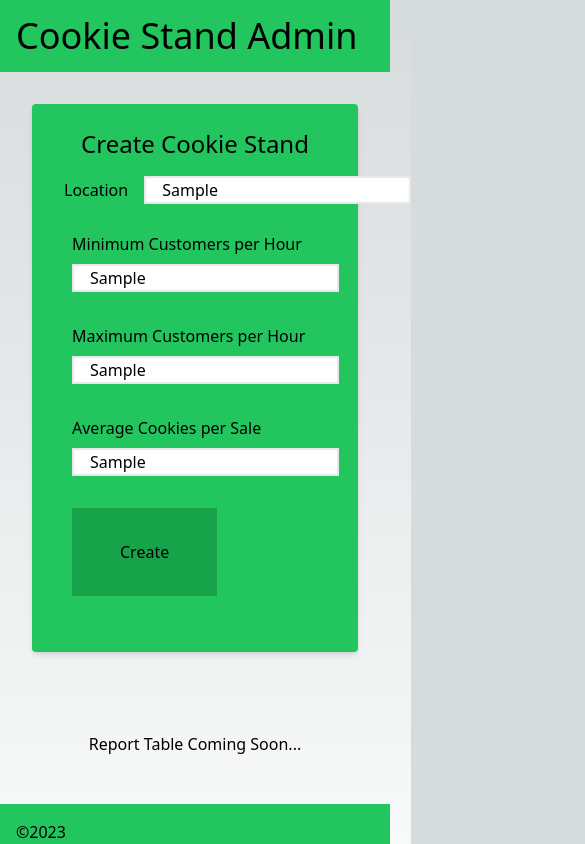
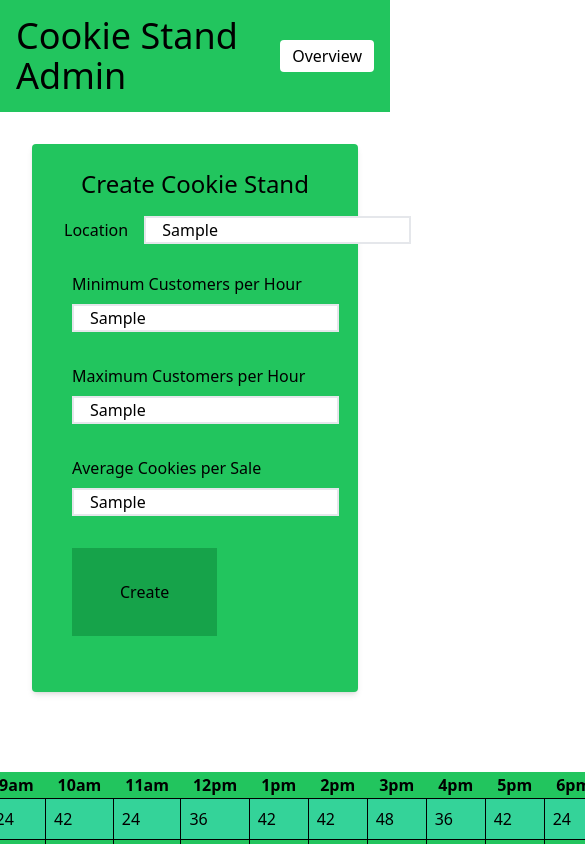
Before and after one commit to darranholmes74/cookie-stand-admin, a Next.js app: page / in a window 390 px wide. Both pictures are taken after typing "Sample", "Sample", "Sample", "Sample" into the empty fields and a click on the button "Create". Shown: the top 844 px of the page, 585 px wide, since content can reach past the window. Built offline with nearby package versions, Linux system fonts and the light colour scheme.

Commit message:
turning in lab 38

```diff
--- /dev/null
+++ b/components/createform.js
@@ -0,0 +1,50 @@
+import React from "react";
+
+export default function CreateForm({ incrementTableCount, reports, setReports }){
+    const createCookieStand = (event) => {
+        event.preventDefault();
+        const form = event.target;
+        const data = new FormData(form);
+        const jsonData = Object.fromEntries(data.entries());
+
+        // Display the form data as JSON on the screen
+        // const pre = document.createElement('pre');
+        // pre.textContent = JSON.stringify(jsonData, null, 2);
+        // document.body.appendChild(pre);
+        incrementTableCount();
+
+        const newReport = {
+            location: jsonData.location,
+            hourly_sales: [48, 42, 30, 24, 42, 24, 36, 42, 42, 48, 36, 42, 24, 36]
+        };
+        setReports([...reports, newReport]);
+
+    };
+    return(
+        <form onSubmit={createCookieStand} className="bg-green-500 shadow-md rounded px-8 pt-6 pb-8 mb-4">
+            <h2 className="flex justify-center text-black mb-4 text-2xl">Create Cookie Stand</h2>
+            <div className="flex flex-row items-center justify-between pb-5">
+                <label htmlFor="location" className="block text-black mr-4">Location</label>
+                <input name="location" id="location" className="flex-1 px-4 border-2 border-gray-200"/>
+            </div>
+            <div className="flex flex-wrap">
+            <div className="p-2 w-full md:w-1/4 mb-4 md:mb-0">
+                <label htmlFor="minimum" className="flex block text-black mb-2">Minimum Customers per Hour</label>
+                <input name="minimum" id="minimum" className=" px-4 border-2 border-gray-200"/>
+            </div>
+            <div className="p-2 w-full md:w-1/4 mb-4 md:mb-0">
+                <label htmlFor="maximum" className="flex block text-black mb-2">Maximum Customers per Hour</label>
+                <input name="maximum" id="maximum" className=" px-4 border-2 border-gray-200"/>
+            </div>
+            <div className="p-2 w-full md:w-1/4 mb-4 md:mb-0">
+                <label htmlFor="average" className="flex block text-black mb-2">Average Cookies per Sale</label>
+                <input name="average" id="average" className=" px-4 border-2 border-gray-200"/>
+            </div>
+            <div className="p-2 w-full md:w-1/4 mb-4 md:mb-0">
+                <button className="bg-green-600 text-black py-8 px-12" name="create">Create</button>
+            </div>
+            </div>
+
+        </form>
+    )
+}
--- /dev/null
+++ b/components/data.js
@@ -0,0 +1 @@
+export const hours = ['6am', '7am', '8am', '9am', '10am', '11am', '12pm', '1pm', '2pm', '3pm', '4pm', '5pm', '6pm', '7pm'];
--- /dev/null
+++ b/components/footer.js
@@ -0,0 +1,12 @@
+import React from 'react';
+
+export default function Footer({ tableCount }) {
+  return (
+    <footer>
+      <p className="flex items-center justify-between p-4 bg-green-500 text-black">
+        {tableCount} Locations World Wide
+        &copy;2023
+      </p>
+    </footer>
+  );
+}
--- /dev/null
+++ b/components/header.js
@@ -0,0 +1,14 @@
+
+
+export default function Header(){
+    return(
+        <header className="flex items-center justify-between p-4 bg-green-500 text-black">
+            <div>
+                <h1 className="text-4xl">Cookie Stand Admin</h1>
+            </div>
+            <div>
+                <button className="bg-white text-black rounded py-1 px-3 ">Overview</button>
+            </div>
+        </header>
+    )
+}
--- /dev/null
+++ b/components/reportTable.js
@@ -0,0 +1,53 @@
+
+import { hours } from '../components/data'
+
+export default function ReportTable({ reports }) {
+  if (!Array.isArray(reports) || reports.length === 0) {
+    return <h2>No Cookie Stands Available</h2>;
+  }
+
+  const totalCookiesPerHour = new Array(14).fill(0);
+  reports.forEach((report) => {
+    report.hourly_sales.forEach((cookies, i) => {
+      totalCookiesPerHour[i] += cookies;
+    });
+  });
+
+  return (
+    <table className="bg-green-500 shadow-md rounded px-8 pt-6 pb-8 mb-4">
+
+      <thead>
+        <tr>
+          <th className="pl-8 pr-8">Location</th>
+          {hours.map(hour => (
+            <th className="pl-3 pr-3" key={hour}>{hour}</th>
+          ))}
+          <th>Totals</th>
+        </tr>
+      </thead>
+      <tbody>
+        {reports.map((report) => {
+            let rowTotal = report.hourly_sales.reduce((a, b) => a + b, 0);
+            return (
+                <tr key={report.id}>
+                    <td>{report.location}</td>
+                    {report.hourly_sales.map((cookies, i) => (
+                        <td key={i}>{cookies}</td>
+                    ))}
+                    <td>{rowTotal}</td>
+                </tr>
+            )
+        })}
+    </tbody>
+      <tfoot>
+        <tr>
+          <td>Totals</td>
+          {totalCookiesPerHour.map((cookies, i) => (
+            <td key={i}>{cookies}</td>
+          ))}
+          <td>{totalCookiesPerHour.reduce((a, b) => a + b, 0)}</td>
+        </tr>
+      </tfoot>
+    </table>
+  );
+}
--- a/pages/index.js
+++ b/pages/index.js
@@ -2,67 +2,42 @@ import Image from 'next/image'
 import Head from 'next/head'
 import React from 'react';
 import { Inter } from 'next/font/google'
+import Header from '../components/Header';
+import CreateForm from "@/components/createform";
+import { useState } from "react";
+import Footer from "@/components/footer";
+import ReportTable from "@/components/reportTable";
 
 const inter = Inter({ subsets: ['latin'] })
 
 export default function Home() {
-    const createCookieStand = (event) => {
-        event.preventDefault();
-        const form = event.target;
-        const data = new FormData(form);
-        const jsonData = Object.fromEntries(data.entries());
-        alert('Form submitted!');
+    const [tableCount, setTableCount] = useState(0);
 
-        // Display the form data as JSON on the screen
-        const pre = document.createElement('pre');
-        pre.textContent = JSON.stringify(jsonData, null, 2);
-        document.body.appendChild(pre);
-    };
+  const incrementTableCount = () => {
+    setTableCount(tableCount + 1);
+  };
+
+  const [reports, setReports] = React.useState([]);
+
   return (
     <div>
-      <Head>
+        <Head>
            <title>Cookie Stand Admin</title>
           <meta name="description" content="Generated by create next app" />
           <link rel="icon" href="/favicon.ico" />
-      </Head>
-        <header className="flex items-center justify-between p-4 bg-green-500 text-black">
-            <h1 className="text-4xl">Cookie Stand Admin</h1>
-        </header>
+        </Head>
+        <Header />
         <main>
             <div className="p-8">
-                    <form onSubmit={createCookieStand} className="bg-green-500 shadow-md rounded px-8 pt-6 pb-8 mb-4">
-                        <h2 className="flex justify-center text-black mb-4 text-2xl">Create Cookie Stand</h2>
-                        <div className="flex flex-row items-center justify-between pb-5">
-                            <label htmlFor="location" className="block text-black mr-4">Location</label>
-                            <input name="location" id="location" className="flex-1 px-4 border-2 border-gray-200"/>
-                        </div>
-                         <div className="flex flex-wrap">
-                            <div className="p-2 w-full md:w-1/4 mb-4 md:mb-0">
-                                <label htmlFor="minimum" className="flex block text-black mb-2">Minimum Customers per Hour</label>
-                                <input name="minimum" id="minimum" className=" px-4 border-2 border-gray-200"/>
-                            </div>
-                            <div className="p-2 w-full md:w-1/4 mb-4 md:mb-0">
-                                <label htmlFor="maximum" className="flex block text-black mb-2">Maximum Customers per Hour</label>
-                                <input name="maximum" id="maximum" className=" px-4 border-2 border-gray-200"/>
-                            </div>
-                            <div className="p-2 w-full md:w-1/4 mb-4 md:mb-0">
-                                <label htmlFor="average" className="flex block text-black mb-2">Average Cookies per Sale</label>
-                                <input name="average" id="average" className=" px-4 border-2 border-gray-200"/>
-                            </div>
-                            <div className="p-2 w-full md:w-1/4 mb-4 md:mb-0">
-                                <button className="bg-green-600 text-black py-8 px-12" name="create">Create</button>
-                            </div>
-                         </div>
+                <CreateForm incrementTableCount={incrementTableCount} reports={reports} setReports={setReports}/>
 
-                    </form>
+
             </div>
             <div className="flex justify-center pt-8 pb-12">
-                <p>Report Table Coming Soon...</p>
+                 {reports.length > 0 ? <ReportTable reports={reports}/> : <h2>No Cookie Stands Available</h2>}
             </div>
         </main>
-        <footer>
-            <p className="flex items-center justify-between p-4 bg-green-500 text-black">&copy;2023</p>
-        </footer>
+        <Footer tableCount={tableCount} />
     </div>
   )
 }
--- a/styles/globals.css
+++ b/styles/globals.css
@@ -2,26 +2,39 @@
 @tailwind components;
 @tailwind utilities;
 
-:root {
-  --foreground-rgb: 0, 0, 0;
-  --background-start-rgb: 214, 219, 220;
-  --background-end-rgb: 255, 255, 255;
+/*:root {*/
+/*  --foreground-rgb: 0, 0, 0;*/
+/*  --background-start-rgb: 214, 219, 220;*/
+/*  --background-end-rgb: 255, 255, 255;*/
+/*}*/
+
+/*@media (prefers-color-scheme: dark) {*/
+/*  :root {*/
+/*    --foreground-rgb: 255, 255, 255;*/
+/*    --background-start-rgb: 0, 0, 0;*/
+/*    --background-end-rgb: 0, 0, 0;*/
+/*  }*/
+/*}*/
+
+/*body {*/
+/*  color: rgb(var(--foreground-rgb));*/
+/*  background: linear-gradient(*/
+/*      to bottom,*/
+/*      transparent,*/
+/*      rgb(var(--background-end-rgb))*/
+/*    )*/
+/*    rgb(var(--background-start-rgb));*/
+/*}*/
+
+table {
+  border-collapse: collapse;
 }
 
-@media (prefers-color-scheme: dark) {
-  :root {
-    --foreground-rgb: 255, 255, 255;
-    --background-start-rgb: 0, 0, 0;
-    --background-end-rgb: 0, 0, 0;
-  }
+td {
+  border: 1px solid black;
+  padding: 8px;
 }
 
-body {
-  color: rgb(var(--foreground-rgb));
-  background: linear-gradient(
-      to bottom,
-      transparent,
-      rgb(var(--background-end-rgb))
-    )
-    rgb(var(--background-start-rgb));
+table tbody tr:nth-child(odd) {
+  background-color: #34d399;
 }
```
